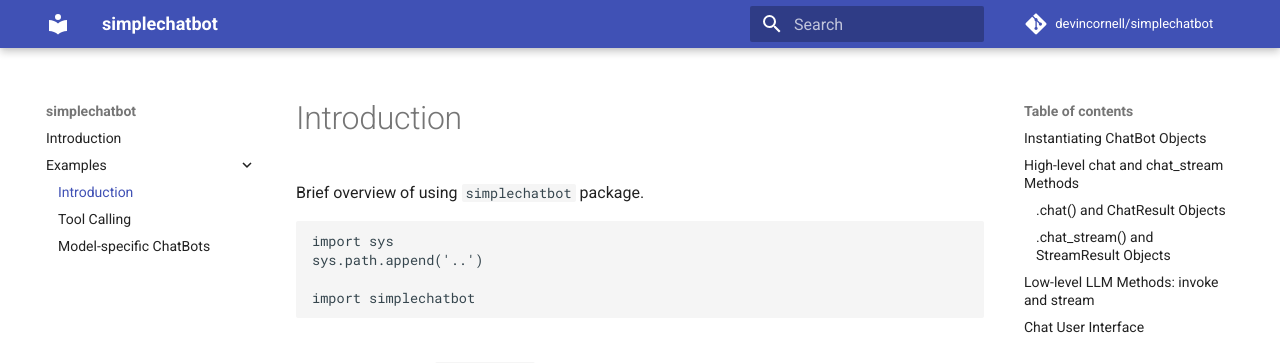
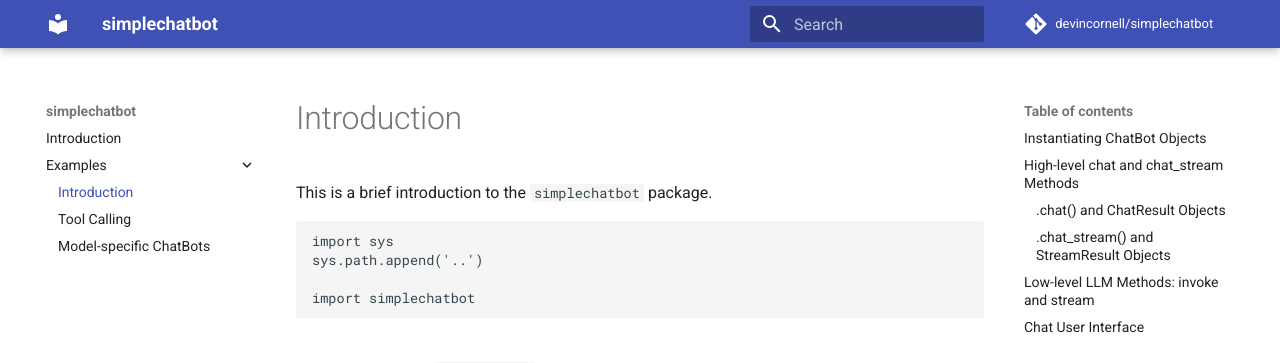
Before and after one commit to devincornell/simplechatbot, an MkDocs documentation site: the page built from docs/examples/a-overview.md, in a window 1280 px wide and 900 px high. Shown: the top 363 px of the window. Built offline with MkDocs 1.6.1 and Material for MkDocs 9.7.7, drawn with Linux system fonts in a browser that asks for light colours; comment, search, counter and statistics services are not loaded.

Commit message:
changed wordign of first sentence of introduction document

````diff
--- a/docs/examples/a-overview.md
+++ b/docs/examples/a-overview.md
@@ -1,5 +1,5 @@
 # Introduction
-Brief overview of using ```simplechatbot``` package.
+This is a brief introduction to the ```simplechatbot``` package.
 
 
 ```python
````
Also changed, not shown: 1 other file.
